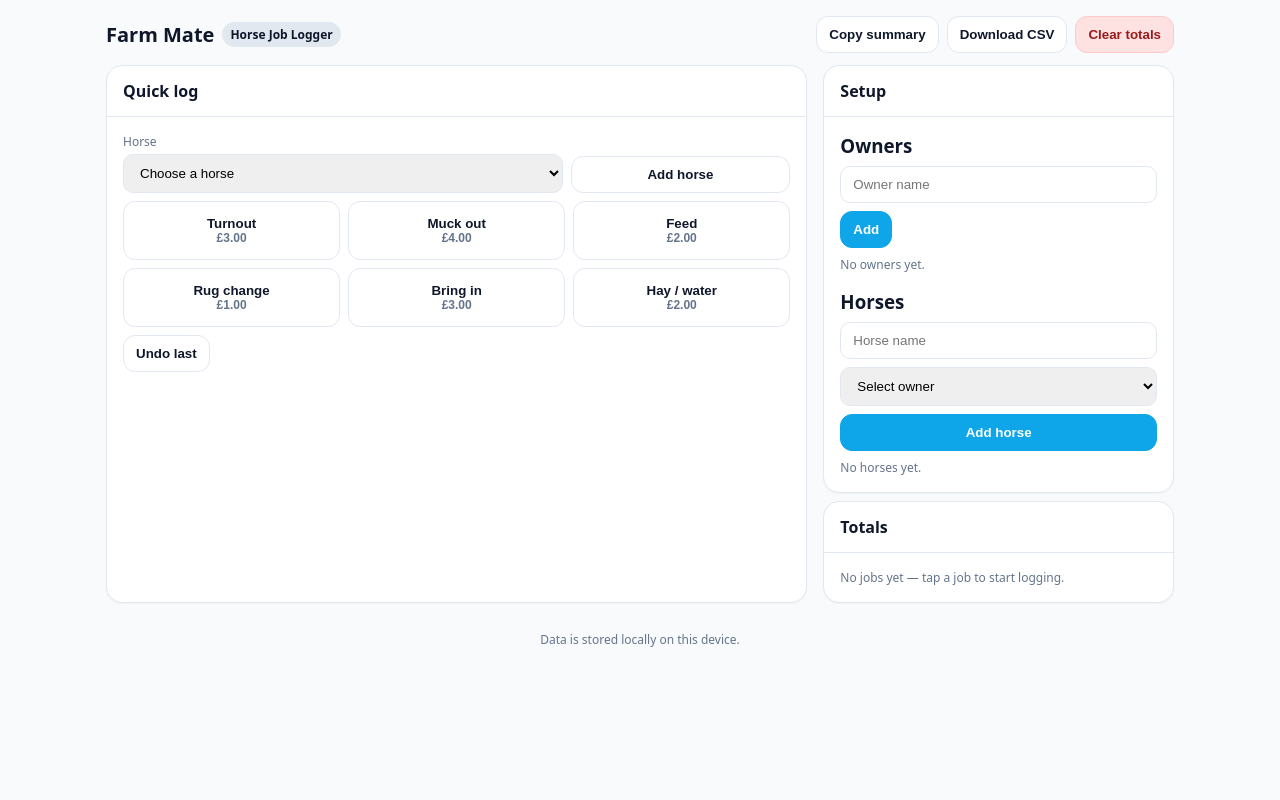
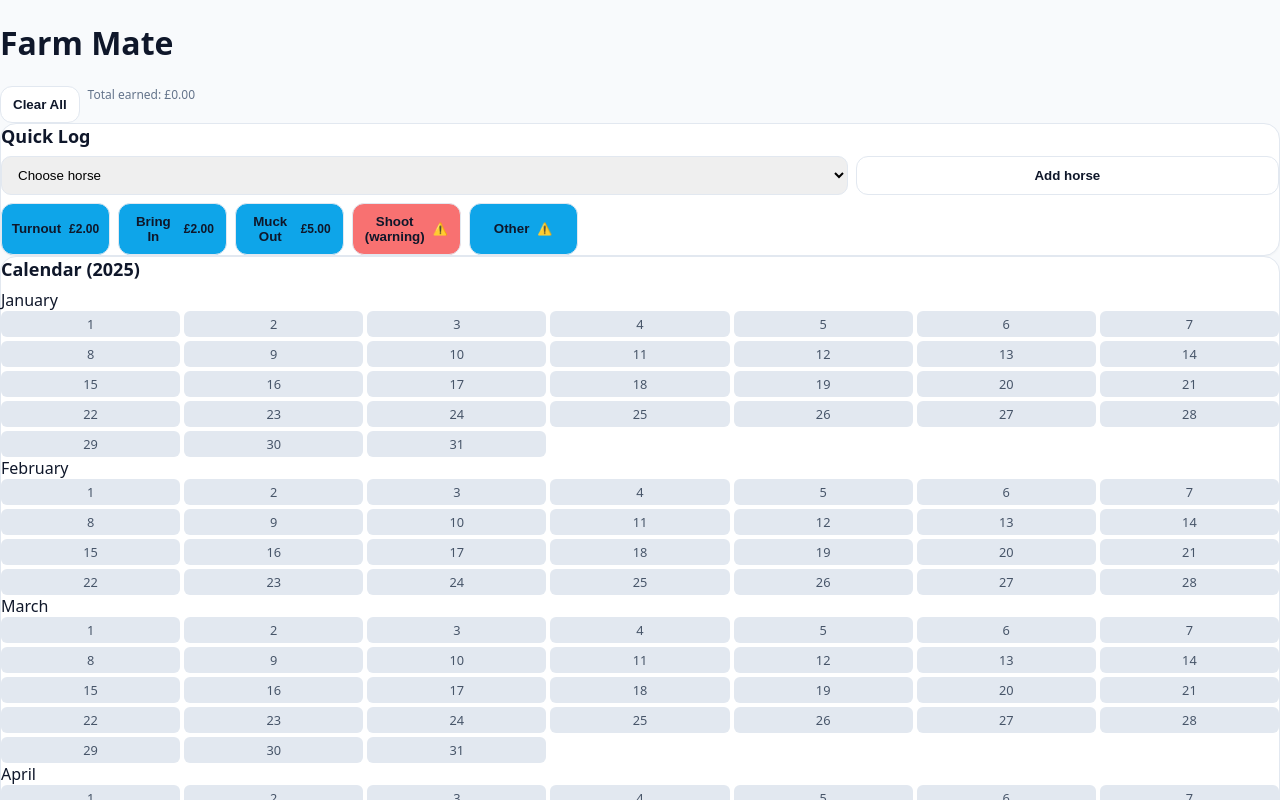
Before and after one commit to RapiDic3/farm-mate, a React (Vite) app: page / in a window 1280 px wide. Shown: the top 800 px of the page. Built offline with nearby package versions, Linux system fonts and the light colour scheme; the HTML template or start-up script is replaced by a standard one.

Commit message:
Update App.jsx

```diff
--- a/src/App.jsx
+++ b/src/App.jsx
@@ -1,377 +1,311 @@
-import React, { useEffect, useMemo, useState } from 'react'
+import React, { useEffect, useState, useMemo } from "react";
 
-const GBP = new Intl.NumberFormat('en-GB', { style: 'currency', currency: 'GBP' })
-const uid = () => Math.random().toString(36).slice(2, 10)
-const todayISO = () => new Date().toISOString()
+const GBP = new Intl.NumberFormat("en-GB", { style: "currency", currency: "GBP" });
+const uid = () => Math.random().toString(36).slice(2, 9);
+const todayISO = () => new Date().toISOString().slice(0, 10);
 
 const JOBS = [
-  { key: 'turnout', label: 'Turnout', price: 3 },
-  { key: 'muckout', label: 'Muck out', price: 4 },
-  { key: 'feed', label: 'Feed', price: 2 },
-  { key: 'rug', label: 'Rug change', price: 1 },
-  { key: 'bringin', label: 'Bring in', price: 3 },
-  { key: 'haywater', label: 'Hay / water', price: 2 },
-]
+  { key: "turnout", label: "Turnout", price: 2 },
+  { key: "bringin", label: "Bring In", price: 2 },
+  { key: "muckout", label: "Muck Out", price: 5 },
+  { key: "shoot", label: "Shoot (warning)", price: 0 },
+  { key: "other", label: "Other", price: 0 },
+];
 
-const LS = {
-  owners: 'fm_owners_v1',
-  horses: 'fm_horses_v1',
-  logs: 'fm_logs_v1',
-  paid: 'fm_paid_v1'
-}
+const LS = { owners: "fm_owners_v2", horses: "fm_horses_v2", logs: "fm_logs_v2", paid: "fm_paid_v2" };
 
 export default function App() {
-  const [owners, setOwners] = useState([])
-  const [horses, setHorses] = useState([])
-  const [logs, setLogs] = useState([])
-  const [paidHistory, setPaidHistory] = useState([]) // {id, ownerId, items:[logs], ts}
-  const [activeHorseId, setActiveHorseId] = useState('')
+  const [owners, setOwners] = useState([]);
+  const [horses, setHorses] = useState([]);
+  const [logs, setLogs] = useState([]);
+  const [paidHistory, setPaidHistory] = useState([]);
+  const [activeHorseId, setActiveHorseId] = useState("");
+  const [ownerName, setOwnerName] = useState("");
+  const [horseName, setHorseName] = useState("");
+  const [horseOwnerId, setHorseOwnerId] = useState("");
+  const [viewDate, setViewDate] = useState(todayISO());
+  const [filter, setFilter] = useState("all");
 
-  const [ownerName, setOwnerName] = useState('')
-  const [horseName, setHorseName] = useState('')
-  const [horseOwnerId, setHorseOwnerId] = useState('')
-
-  // load
+  // load local data
   useEffect(() => {
-    setOwners(JSON.parse(localStorage.getItem(LS.owners) || '[]'))
-    const h = JSON.parse(localStorage.getItem(LS.horses) || '[]')
-    setHorses(h)
-    setLogs(JSON.parse(localStorage.getItem(LS.logs) || '[]'))
-    setPaidHistory(JSON.parse(localStorage.getItem(LS.paid) || '[]'))
-    if (h[0]) setActiveHorseId(h[0].id)
-  }, [])
+    setOwners(JSON.parse(localStorage.getItem(LS.owners) || "[]"));
+    const h = JSON.parse(localStorage.getItem(LS.horses) || "[]");
+    setHorses(h);
+    setLogs(JSON.parse(localStorage.getItem(LS.logs) || "[]"));
+    setPaidHistory(JSON.parse(localStorage.getItem(LS.paid) || "[]"));
+    if (h[0]) setActiveHorseId(h[0].id);
+  }, []);
 
   // persist
-  useEffect(() => localStorage.setItem(LS.owners, JSON.stringify(owners)), [owners])
-  useEffect(() => localStorage.setItem(LS.horses, JSON.stringify(horses)), [horses])
-  useEffect(() => localStorage.setItem(LS.logs, JSON.stringify(logs)), [logs])
-  useEffect(() => localStorage.setItem(LS.paid, JSON.stringify(paidHistory)), [paidHistory])
+  useEffect(() => localStorage.setItem(LS.owners, JSON.stringify(owners)), [owners]);
+  useEffect(() => localStorage.setItem(LS.horses, JSON.stringify(horses)), [horses]);
+  useEffect(() => localStorage.setItem(LS.logs, JSON.stringify(logs)), [logs]);
+  useEffect(() => localStorage.setItem(LS.paid, JSON.stringify(paidHistory)), [paidHistory]);
 
-  const ownerMap = useMemo(() => Object.fromEntries(owners.map(o => [o.id, o])), [owners])
-  const horseMap = useMemo(() => Object.fromEntries(horses.map(h => [h.id, h])), [horses])
+  const ownerMap = useMemo(() => Object.fromEntries(owners.map((o) => [o.id, o])), [owners]);
+  const horseMap = useMemo(() => Object.fromEntries(horses.map((h) => [h.id, h])), [horses]);
 
+  // --- CRUD helpers ---
   const addOwner = () => {
-    const name = ownerName.trim()
-    if (!name) return
-    setOwners(prev => [...prev, { id: uid(), name }])
-    setOwnerName('')
-  }
-
-  const removeOwner = (ownerId) => {
-    if (!confirm('Delete owner, their horses and related logs?')) return
-    setOwners(prev => prev.filter(o => o.id !== ownerId))
-    const horseIds = horses.filter(h => h.ownerId === ownerId).map(h => h.id)
-    setHorses(prev => prev.filter(h => h.ownerId !== ownerId))
-    setLogs(prev => prev.filter(l => !horseIds.includes(l.horseId)))
-  }
+    const name = ownerName.trim();
+    if (!name) return;
+    setOwners((p) => [...p, { id: uid(), name }]);
+    setOwnerName("");
+  };
 
   const addHorse = () => {
-    const name = horseName.trim()
-    if (!name || !horseOwnerId) return
-    const id = uid()
-    setHorses(prev => [{ id, name, ownerId: horseOwnerId }, ...prev])
-    setHorseName('')
-    setHorseOwnerId('')
-    if (!activeHorseId) setActiveHorseId(id)
+    const name = horseName.trim();
+    if (!name || !horseOwnerId) return;
+    const id = uid();
+    setHorses((p) => [{ id, name, ownerId: horseOwnerId }, ...p]);
+    setHorseName("");
+    setHorseOwnerId("");
+  };
+
+  const removeOwner = (id) => {
+    if (!confirm("Delete owner, their horses and jobs?")) return;
+    const horseIds = horses.filter((h) => h.ownerId === id).map((h) => h.id);
+    setOwners((p) => p.filter((o) => o.id !== id));
+    setHorses((p) => p.filter((h) => h.ownerId !== id));
+    setLogs((p) => p.filter((l) => !horseIds.includes(l.horseId)));
+  };
+
+  const removeHorse = (id) => {
+    if (!confirm("Delete horse and jobs?")) return;
+    setHorses((p) => p.filter((h) => h.id !== id));
+    setLogs((p) => p.filter((l) => l.horseId !== id));
+  };
+
+  const clearAll = () => {
+    if (!confirm("Clear all jobs, owners and horses?")) return;
+    setOwners([]);
+    setHorses([]);
+    setLogs([]);
+    setPaidHistory([]);
+  };
+
+  // --- Job logging ---
+  const logJob = (horseId, job) => {
+    if (!horseId) return alert("Select a horse first");
+    const record = {
+      id: uid(),
+      horseId,
+      jobKey: job.key,
+      jobLabel: job.label,
+      price: Number(job.price),
+      ts: todayISO(),
+    };
+    setLogs((p) => [record, ...p]);
+  };
+
+  const markOwnerPaid = (ownerId) => {
+    const horseIds = horses.filter((h) => h.ownerId === ownerId).map((h) => h.id);
+    const toPay = logs.filter((l) => horseIds.includes(l.horseId));
+    if (!toPay.length) return alert("No unpaid jobs for this owner.");
+    setPaidHistory((p) => [{ id: uid(), ownerId, items: toPay, ts: todayISO() }, ...p]);
+    setLogs((p) => p.filter((l) => !horseIds.includes(l.horseId)));
+  };
+
+  // --- Calendar helpers ---
+  const thisYear = new Date().getFullYear();
+  const months = Array.from({ length: 12 }, (_, i) => new Date(thisYear, i, 1));
+
+  const jobsByDate = useMemo(() => {
+    const map = {};
+    for (const l of logs) {
+      const d = l.ts.slice(0, 10);
+      if (!map[d]) map[d] = [];
+      map[d].push(l);
     }
+    return map;
+  }, [logs]);
 
-  const removeHorse = (horseId) => {
-    if (!confirm('Delete horse and related logs?')) return
-    setHorses(prev => prev.filter(h => h.id !== horseId))
-    setLogs(prev => prev.filter(l => l.horseId !== horseId))
-    if (horseId === activeHorseId) setActiveHorseId('')
-  }
+  const dailyTotal = (date) => {
+    const list = jobsByDate[date] || [];
+    return list.reduce((s, x) => s + Number(x.price || 0), 0);
+  };
 
-  const logJob = (horseId, job) => {
-    if (!horseId) return alert('Choose a horse first')
-    const record = { id: uid(), horseId, jobKey: job.key, jobLabel: job.label, price: job.price, ts: todayISO() }
-    setLogs(prev => [record, ...prev])
-    // haptic (mobile)
-    if (window.navigator.vibrate) window.navigator.vibrate(10)
-  }
+  // --- totals ---
+  const totals = useMemo(() => reduceTotals(logs, owners, horses), [logs, owners, horses]);
+  const totalEarned = paidHistory.reduce(
+    (sum, ph) => sum + ph.items.reduce((s, x) => s + x.price, 0),
+    0
+  );
 
-  // Undo last log
-  const undoLast = () => {
-    if (!logs.length) return
-    setLogs(prev => prev.slice(1))
-  }
+  // --- render ---
+  return (
+    <div className="p-4 max-w-4xl mx-auto font-sans">
+      <h1 className="text-2xl font-bold text-sky-600 mb-3">Farm Mate</h1>
+      <div className="hstack mb-2">
+        <button className="btn" onClick={clearAll}>
+          Clear All
+        </button>
+        <div className="muted small">Total earned: {GBP.format(totalEarned)}</div>
+      </div>
 
-  // Mark owner as paid
-  const markOwnerPaid = (ownerId) => {
-    const ownerHorses = horses.filter(h => h.ownerId === ownerId).map(h => h.id)
-    const toPay = logs.filter(l => ownerHorses.includes(l.horseId))
-    const remainder = logs.filter(l => !ownerHorses.includes(l.horseId))
-    if (!toPay.length) return
-    setPaidHistory(prev => [{ id: uid(), ownerId, items: toPay, ts: todayISO() }, ...prev])
-    setLogs(remainder)
-  }
-
-  // Clear all
-  const clearAll = () => {
-    if (!logs.length) return
-    if (!confirm('Clear ALL logged jobs?')) return
-    setLogs([])
-  }
-
-  // CSV export
-  const exportCSV = () => {
-    const rows = [['Date','Owner','Horse','Job','Price']]
-    for (const l of logs) {
-      const h = horseMap[l.horseId]; const o = h ? ownerMap[h.ownerId] : null
-      rows.push([new Date(l.ts).toLocaleString(), o?.name || '', h?.name || '', l.jobLabel, l.price])
-    }
-    const csv = rows.map(r => r.map(v => `"${String(v).replace(/"/g,'""')}"`).join(',')).join('\n')
-    const blob = new Blob([csv], { type: 'text/csv;charset=utf-8;' })
-    const url = URL.createObjectURL(blob)
-    const a = document.createElement('a')
-    a.href = url; a.download = `farmmate_logs_${new Date().toISOString().slice(0,10)}.csv`; a.click()
-    URL.revokeObjectURL(url)
-  }
-
-  const summaryText = () => {
-    const byOwner = groupTotals(logs, owners, horses)
-    const lines = []
-    for (const { owner, horses: hmap, ownerTotal } of byOwner) {
-      lines.push(`${owner.name} (Owner)`)
-      for (const { horse, jobs, total } of hmap) {
-        lines.push(`▪️ ${horse.name} — ${jobs} jobs, ${GBP.format(total)}`)
-      }
-      lines.push(`${owner.name} owes ${GBP.format(ownerTotal)} total`)
-      lines.push('')
-    }
-    return lines.length ? lines.join('\n') : 'No jobs logged yet.'
-  }
-
-  const copySummary = () => {
-    navigator.clipboard.writeText(summaryText()).then(() => alert('Summary copied to clipboard'))
-  }
-
-  const totals = useMemo(() => reduceTotals(logs, owners, horses), [logs, owners, horses])
-
-  return (
-    <div className="container">
-      <header className="top">
-        <div className="title">
-          <span style={{fontWeight:800, fontSize: '20px'}}>Farm Mate</span>
-          <span className="pill">Horse Job Logger</span>
-        </div>
-        <div className="hstack">
-          <button className="btn" onClick={copySummary}>Copy summary</button>
-          <button className="btn" onClick={exportCSV}>Download CSV</button>
-          <button className="btn danger" onClick={clearAll}>Clear totals</button>
-        </div>
-      </header>
-
-      <div className="row">
-        <section className="card">
-          <div className="header">Quick log</div>
-          <div className="content stack">
-            <div className="grid" style={{gridTemplateColumns:'2fr 1fr', gap:'8px', alignItems:'end'}}>
-              <div>
-                <label className="label">Horse</label>
-                <select value={activeHorseId} onChange={e=>setActiveHorseId(e.target.value)}>
-                  <option value="">Choose a horse</option>
-                  {horses.map(h => (
-                    <option key={h.id} value={h.id}>{h.name} — {ownerMap[h.ownerId]?.name || 'No owner'}</option>
+      {/* Quick log */}
+      <div className="card">
+        <h2 className="text-lg font-semibold mb-2">Quick Log</h2>
+        <div className="grid" style={{ display: "grid", gridTemplateColumns: "2fr 1fr", gap: "8px" }}>
+          <select value={activeHorseId} onChange={(e) => setActiveHorseId(e.target.value)}>
+            <option value="">Choose horse</option>
+            {horses.map((h) => (
+              <option key={h.id} value={h.id}>
+                {h.name} — {ownerMap[h.ownerId]?.name || "No owner"}
+              </option>
             ))}
           </select>
+          <button
+            className="btn"
+            onClick={() => {
+              const hName = prompt("Horse name?");
+              if (!hName) return;
+              const oName = prompt("Owner name?");
+              let o = owners.find((x) => x.name.toLowerCase() === oName.toLowerCase());
+              if (!o) {
+                o = { id: uid(), name: oName };
+                setOwners((p) => [...p, o]);
+              }
+              const id = uid();
+              setHorses((p) => [{ id, name: hName, ownerId: o.id }, ...p]);
+              setActiveHorseId(id);
+            }}
+          >
+            Add horse
+          </button>
         </div>
-              <div>
-                <button className="btn block" onClick={()=>{
-                  const name = prompt('Horse name?'); if(!name) return
-                  const ownerId = prompt('Owner name (existing or new)?')
-                  let chosenOwnerId = owners.find(o=>o.name.toLowerCase()===String(ownerId||'').toLowerCase())?.id
-                  if(!chosenOwnerId && ownerId){ const id=uid(); setOwners(prev=>[...prev,{id,name:ownerId}]); chosenOwnerId=id }
-                  if(!chosenOwnerId) return
-                  const id = uid()
-                  setHorses(prev=>[{id,name,ownerId:chosenOwnerId}, ...prev])
-                  setActiveHorseId(id)
-                }}>Add horse</button>
+
+        <div className="grid" style={{ display: "grid", gridTemplateColumns: "repeat(auto-fill,minmax(100px,1fr))", gap: "8px", marginTop: "8px" }}>
+          {JOBS.map((j) => (
+            <button
+              key={j.key}
+              className="btn"
+              style={{ background: j.key === "shoot" ? "#f87171" : "#0ea5e9" }}
+              onClick={() => logJob(activeHorseId, j)}
+            >
+              <div style={{ fontWeight: 600 }}>{j.label}</div>
+              <div className="small">{j.price ? GBP.format(j.price) : "⚠️"}</div>
+            </button>
+          ))}
         </div>
       </div>
 
-            <div className="grid cols-3 jobs-grid">
-              {JOBS.map(j => (
-                <button key={j.key} className="btn" onClick={()=>logJob(activeHorseId, j)}>
-                  <div style={{display:'grid', placeItems:'center'}}>
-                    <div style={{fontWeight:700}}>{j.label}</div>
-                    <div className="small muted">{GBP.format(j.price)}</div>
+      {/* Calendar */}
+      <div className="card">
+        <h2 className="text-lg font-semibold mb-2 text-sky-600">Calendar ({thisYear})</h2>
+        {months.map((m) => {
+          const monthName = m.toLocaleString("default", { month: "long" });
+          const days = new Date(thisYear, m.getMonth() + 1, 0).getDate();
+          return (
+            <div key={monthName} className="mb-3">
+              <div className="font-semibold text-sky-700 mb-1">{monthName}</div>
+              <div
+                style={{
+                  display: "grid",
+                  gridTemplateColumns: "repeat(7, 1fr)",
+                  gap: "4px",
+                  fontSize: "0.8rem",
+                }}
+              >
+                {Array.from({ length: days }, (_, d) => {
+                  const date = `${thisYear}-${String(m.getMonth() + 1).padStart(2, "0")}-${String(
+                    d + 1
+                  ).padStart(2, "0")}`;
+                  const tot = dailyTotal(date);
+                  return (
+                    <div
+                      key={date}
+                      title={GBP.format(tot)}
+                      style={{
+                        textAlign: "center",
+                        borderRadius: "6px",
+                        padding: "4px",
+                        background: tot ? "#0ea5e9" : "#e2e8f0",
+                        color: tot ? "#fff" : "#475569",
+                      }}
+                      onClick={() => setViewDate(date)}
+                    >
+                      {d + 1}
                     </div>
-                </button>
-              ))}
+                  );
+                })}
+              </div>
+            </div>
+          );
+        })}
       </div>
 
+      {/* Manage Owners/Horses */}
+      <div className="card">
+        <h2 className="text-lg font-semibold mb-2">Manage</h2>
+        <div className="stack">
+          <input
+            placeholder="Owner name"
+            value={ownerName}
+            onChange={(e) => setOwnerName(e.target.value)}
+          />
+          <button className="btn" onClick={addOwner}>
+            Add owner
+          </button>
+          {owners.map((o) => (
+            <div key={o.id} className="rowline small">
+              <div>{o.name}</div>
               <div className="hstack">
-              <button className="btn" onClick={undoLast}>Undo last</button>
+                <button className="btn sm" onClick={() => markOwnerPaid(o.id)}>
+                  Mark paid
+                </button>
+                <button className="btn sm ghost" onClick={() => removeOwner(o.id)}>
+                  Delete
+                </button>
               </div>
-
-            <Recent logs={logs.slice(0,10)} horseMap={horseMap} ownerMap={ownerMap} />
             </div>
-        </section>
-
-        <section className="stack">
-          <div className="card">
-            <div className="header">Setup</div>
-            <div className="content stack">
-              <div className="stack">
-                <h3 style={{margin:'0'}}>Owners</h3>
-                <div className="hstack">
-                  <input className="input" placeholder="Owner name" value={ownerName} onChange={e=>setOwnerName(e.target.value)} />
-                  <button className="btn primary" onClick={addOwner}>Add</button>
+          ))}
+          <hr />
+          <input
+            placeholder="Horse name"
+            value={horseName}
+            onChange={(e) => setHorseName(e.target.value)}
+          />
+          <select value={horseOwnerId} onChange={(e) => setHorseOwnerId(e.target.value)}>
+            <option value="">Select owner</option>
+            {owners.map((o) => (
+              <option key={o.id} value={o.id}>
+                {o.name}
+              </option>
+            ))}
+          </select>
+          <button className="btn" onClick={addHorse}>
+            Add horse
+          </button>
+          {horses.map((h) => (
+            <div key={h.id} className="rowline small">
+              <div>
+                {h.name} <span className="muted">— {ownerMap[h.ownerId]?.name}</span>
               </div>
-                <div className="stack">
-                  {owners.length===0 && <div className="muted small">No owners yet.</div>}
-                  {owners.map(o => (
-                    <div key={o.id} className="rowline">
-                      <div style={{fontWeight:600}}>{o.name}</div>
-                      <div className="hstack">
-                        <button className="btn sm" onClick={()=>markOwnerPaid(o.id)}>Mark as paid</button>
-                        <button className="btn sm ghost" onClick={()=>removeOwner(o.id)}>Delete</button>
-                      </div>
+              <button className="btn sm ghost" onClick={() => removeHorse(h.id)}>
+                Delete
+              </button>
             </div>
           ))}
         </div>
       </div>
 
-              <div className="stack" style={{marginTop:'8px'}}>
-                <h3 style={{margin:'0'}}>Horses</h3>
-                <input className="input" placeholder="Horse name" value={horseName} onChange={e=>setHorseName(e.target.value)} />
-                <select value={horseOwnerId} onChange={e=>setHorseOwnerId(e.target.value)}>
-                  <option value="">Select owner</option>
-                  {owners.map(o => <option key={o.id} value={o.id}>{o.name}</option>)}
-                </select>
-                <button className="btn primary" onClick={addHorse}>Add horse</button>
-
-                <div className="stack">
-                  {horses.length===0 && <div className="muted small">No horses yet.</div>}
-                  {horses.map(h => (
-                    <div key={h.id} className="rowline">
-                      <div><strong>{h.name}</strong> <span className="muted">— {ownerMap[h.ownerId]?.name || 'No owner'}</span></div>
-                      <button className="btn sm ghost" onClick={()=>removeHorse(h.id)}>Delete</button>
+      <footer>Data stored locally • Blue theme © Farm Mate</footer>
     </div>
-                  ))}
-                </div>
-              </div>
-            </div>
-          </div>
-
-          <TotalsCard totals={totals} onMarkPaid={markOwnerPaid} />
-          <PaidHistory history={paidHistory} owners={owners} />
-        </section>
-      </div>
-
-      <footer>Data is stored locally on this device.</footer>
-    </div>
-  )
+  );
 }
 
+// --- Totals helper ---
 function reduceTotals(logs, owners, horses) {
-  const ownerMap = Object.fromEntries(owners.map(o=>[o.id,o]))
-  const horseMap = Object.fromEntries(horses.map(h=>[h.id,h]))
-  const byOwner = new Map()
+  const oMap = Object.fromEntries(owners.map((o) => [o.id, o]));
+  const hMap = Object.fromEntries(horses.map((h) => [h.id, h]));
+  const byOwner = new Map();
   for (const l of logs) {
-    const h = horseMap[l.horseId]; if (!h) continue
-    const o = ownerMap[h.ownerId]; if (!o) continue
-    if (!byOwner.has(o.id)) byOwner.set(o.id, { owner:o, horses:new Map(), ownerTotal:0 })
-    const ob = byOwner.get(o.id)
-    if (!ob.horses.has(h.id)) ob.horses.set(h.id, { horse:h, jobs:0, total:0 })
-    const hb = ob.horses.get(h.id); hb.jobs += 1; hb.total += l.price; ob.ownerTotal += l.price
+    const h = hMap[l.horseId];
+    const o = h ? oMap[h.ownerId] : null;
+    if (!h || !o) continue;
+    if (!byOwner.has(o.id)) byOwner.set(o.id, { owner: o, total: 0 });
+    byOwner.get(o.id).total += Number(l.price || 0);
   }
-  return byOwner
+  return byOwner;
 }
-
-function groupTotals(logs, owners, horses) {
-  const map = reduceTotals(logs, owners, horses)
-  return Array.from(map.values()).map(v => ({
-    owner: v.owner,
-    horses: Array.from(v.horses.values()),
-    ownerTotal: v.ownerTotal
-  }))
-}
-
-function Recent({ logs, horseMap, ownerMap }){
-  if (!logs.length) return null
-  return (
-    <div className="stack">
-      <div className="small" style={{fontWeight:700}}>Recent</div>
-      <div className="stack">
-        {logs.map(l => {
-          const h = horseMap[l.horseId]; const o = h ? ownerMap[h.ownerId] : null
-          return (
-            <div key={l.id} className="rowline small">
-              <div>
-                <div style={{fontWeight:600}}>{l.jobLabel} — {h?.name || 'Horse'}</div>
-                <div className="muted">{o?.name || 'Owner'} • {new Date(l.ts).toLocaleString()}</div>
-              </div>
-              <div className="badge">{GBP.format(l.price)}</div>
-            </div>
-          )
-        })}
-      </div>
-    </div>
-  )
-}
-
-function TotalsCard({ totals, onMarkPaid }){
-  if (!totals || totals.size === 0) {
-    return (
-      <div className="card">
-        <div className="header">Totals</div>
-        <div className="content muted small">No jobs yet — tap a job to start logging.</div>
-      </div>
-    )
-  }
-  const entries = Array.from(totals.values()).sort((a,b)=>a.owner.name.localeCompare(b.owner.name))
-  return (
-    <div className="card">
-      <div className="header">Totals by owner</div>
-      <div className="content stack">
-        {entries.map(({ owner, horses, ownerTotal }) => {
-          const horseRows = Array.from(horses.values()).sort((a,b)=>a.horse.name.localeCompare(b.horse.name))
-          return (
-            <div key={owner.id} className="owner-block">
-              <div className="owner-head">
-                <div style={{fontWeight:700}}>{owner.name}</div>
-                <div style={{display:'flex', alignItems:'center', gap:'8px'}}>
-                  <div className="badge">{GBP.format(ownerTotal)}</div>
-                  <button className="btn sm" onClick={()=>onMarkPaid(owner.id)}>Mark paid</button>
-                </div>
-              </div>
-              <div className="owner-rows">
-                {horseRows.map(({ horse, jobs, total }) => (
-                  <div key={horse.id} className="rowline small">
-                    <div>{horse.name}</div>
-                    <div className="muted">{jobs} jobs • {GBP.format(total)}</div>
-                  </div>
-                ))}
-              </div>
-            </div>
-          )
-        })}
-      </div>
-    </div>
-  )
-}
-
-function PaidHistory({ history, owners }){
-  if (!history.length) return null
-  const ownerMap = Object.fromEntries(owners.map(o=>[o.id,o]))
-  return (
-    <div className="card">
-      <div className="header">Paid history</div>
-      <div className="content stack">
-        {history.map(h => {
-          const o = ownerMap[h.ownerId]
-          const total = h.items.reduce((s,x)=>s+x.price,0)
-          const count = h.items.length
-          return (
-            <div key={h.id} className="rowline small">
-              <div><strong>{o?.name || 'Owner'}</strong> — {count} jobs • {new Date(h.ts).toLocaleString()}</div>
-              <div className="badge">{GBP.format(total)}</div>
-            </div>
-          )
-        })}
-      </div>
-    </div>
-  )
-}
```
Lines whose indentation alone changed are shown as unchanged.
